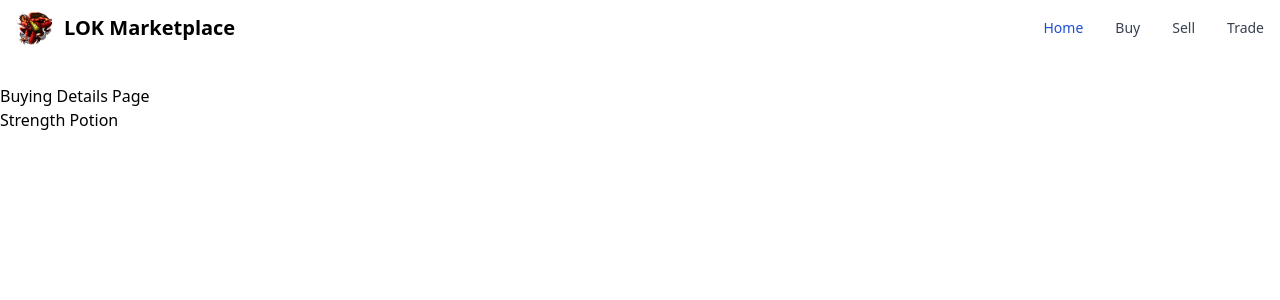
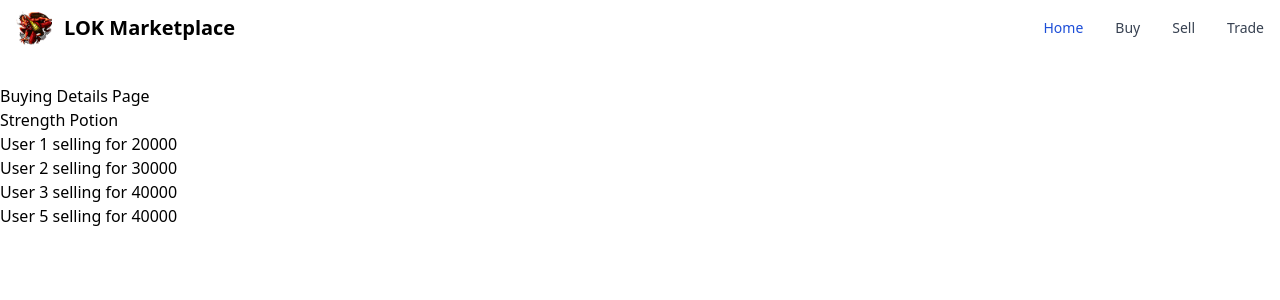
Before and after one commit to RdotSilva/React-NextJS-LegendsOfKesmai-Marketplace, a Next.js app: page /buying/strengthpotion in a window 1280 px wide. Shown: the top 300 px of the page. Built offline with nearby package versions, Linux system fonts and the light colour scheme.

Commit message:
Update render to show each item for sale

```diff
--- a/pages/buying/[slug].js
+++ b/pages/buying/[slug].js
@@ -9,6 +9,13 @@ const BuyingDetails = ({ potionData, forSale }) => {
       <Layout />
       <div>Buying Details Page</div>
       <p>{potionData.name}</p>
+      {forSale.map((item) => (
+        <div>
+          <p>
+            {item.user} selling for {item.value}
+          </p>
+        </div>
+      ))}
     </>
   );
 };
```
